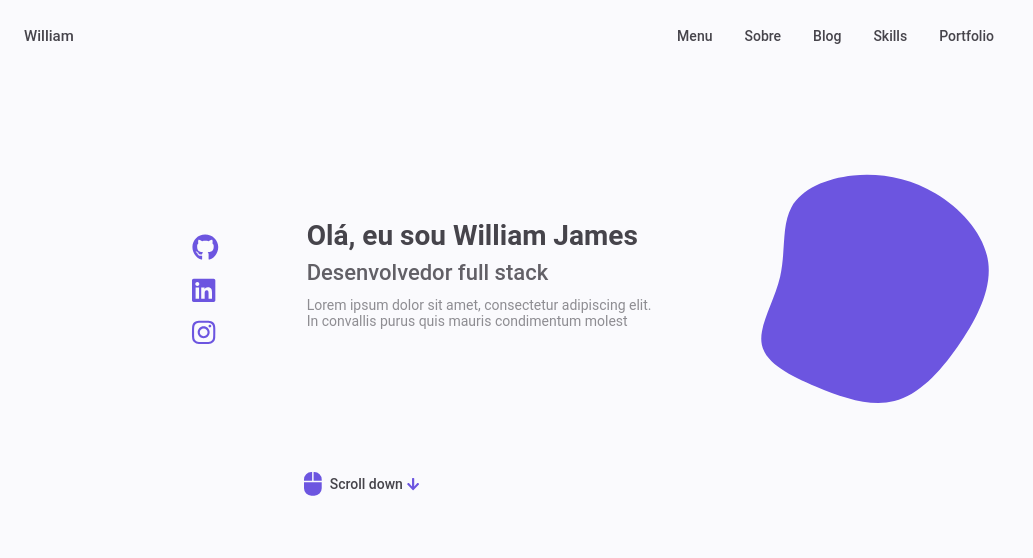
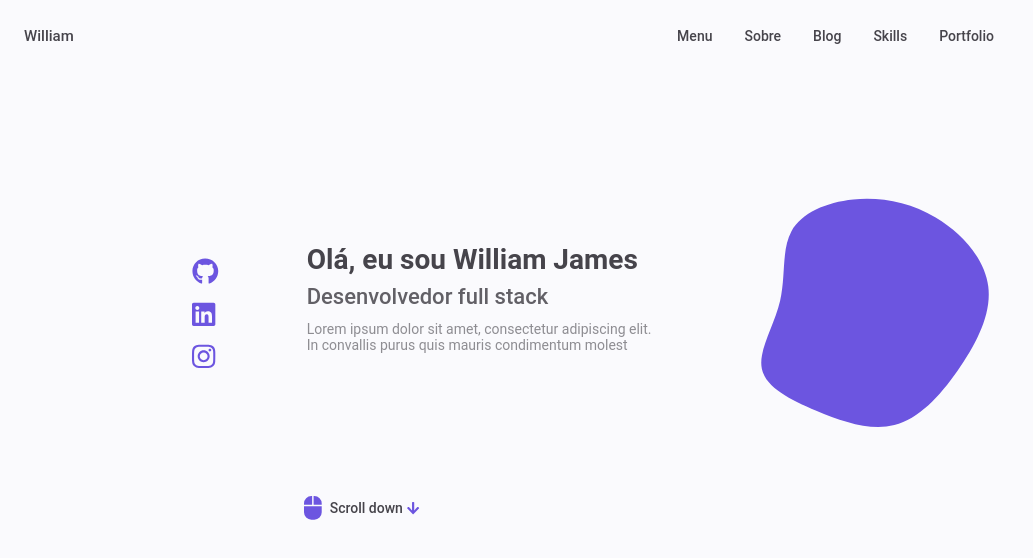
Before and after one commit to william-james-pj/william-james-portfolio, a React (Create React App) app: page / in a window 1280 px wide. Shown: the top 558 px of the page, without its empty margins (0-1033 px from the left). Built offline with nearby package versions, Linux system fonts and the light colour scheme.

Commit message:
Update style home

```diff
--- a/src/components/Home/styles.js
+++ b/src/components/Home/styles.js
@@ -7,11 +7,7 @@ export const Container = styled.div`
   padding: 2rem 0 4rem;
 
   ${respondToUp.sm`
-    padding: 2rem 0 4rem;
-  `}
-
-  ${respondToUp.md`
-    padding: 0;
+    padding: 6rem 0 4rem;
   `}
 `;
 
@@ -37,10 +33,6 @@ export const HomeContent = styled.div`
   ${respondToUp.xs`
     grid-template-columns: max-content 1fr 1fr;
     padding-top: 3.5rem;
-  `}
-
-  ${respondToUp.md`
-    padding-top: 8rem;
   `}
 `;
 
```
